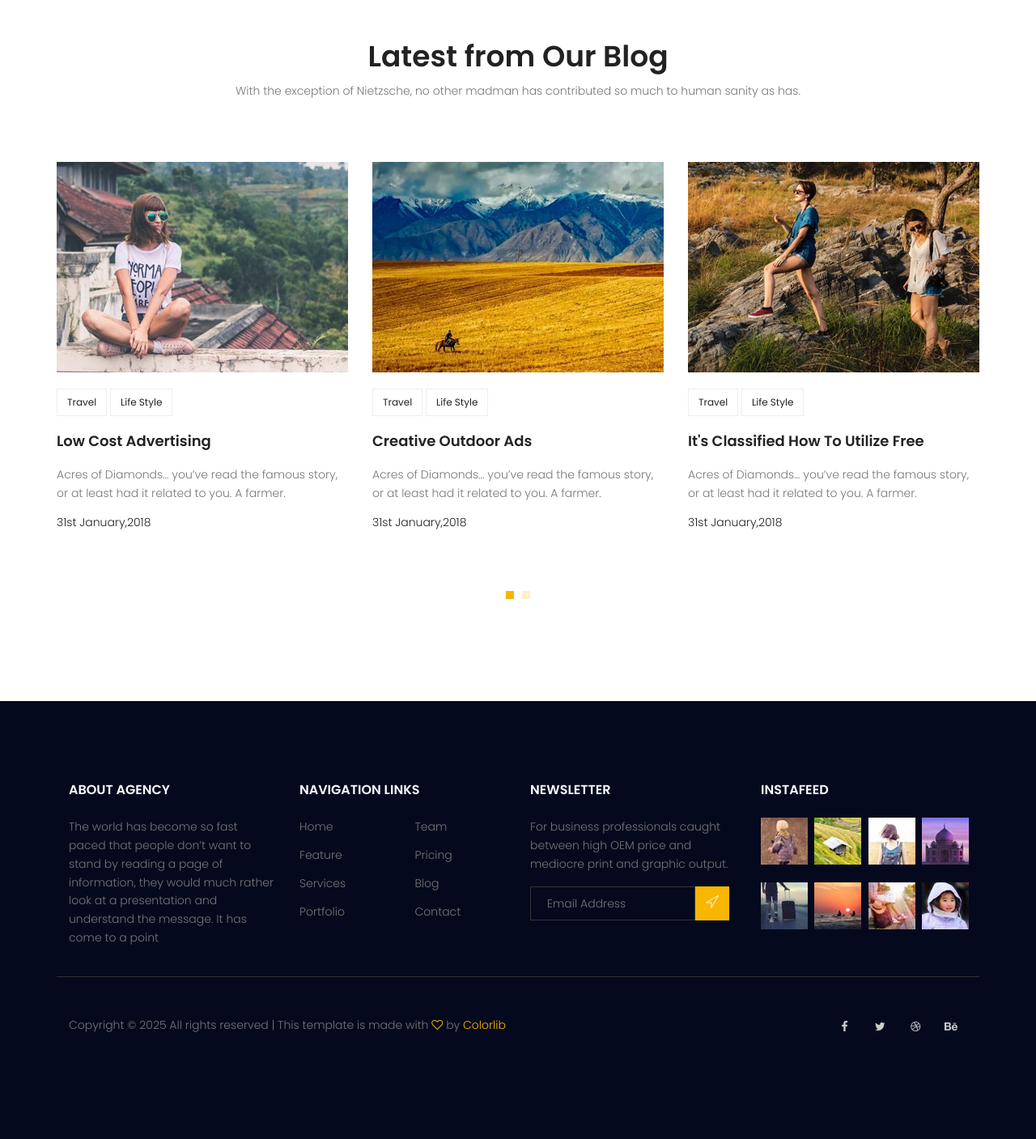
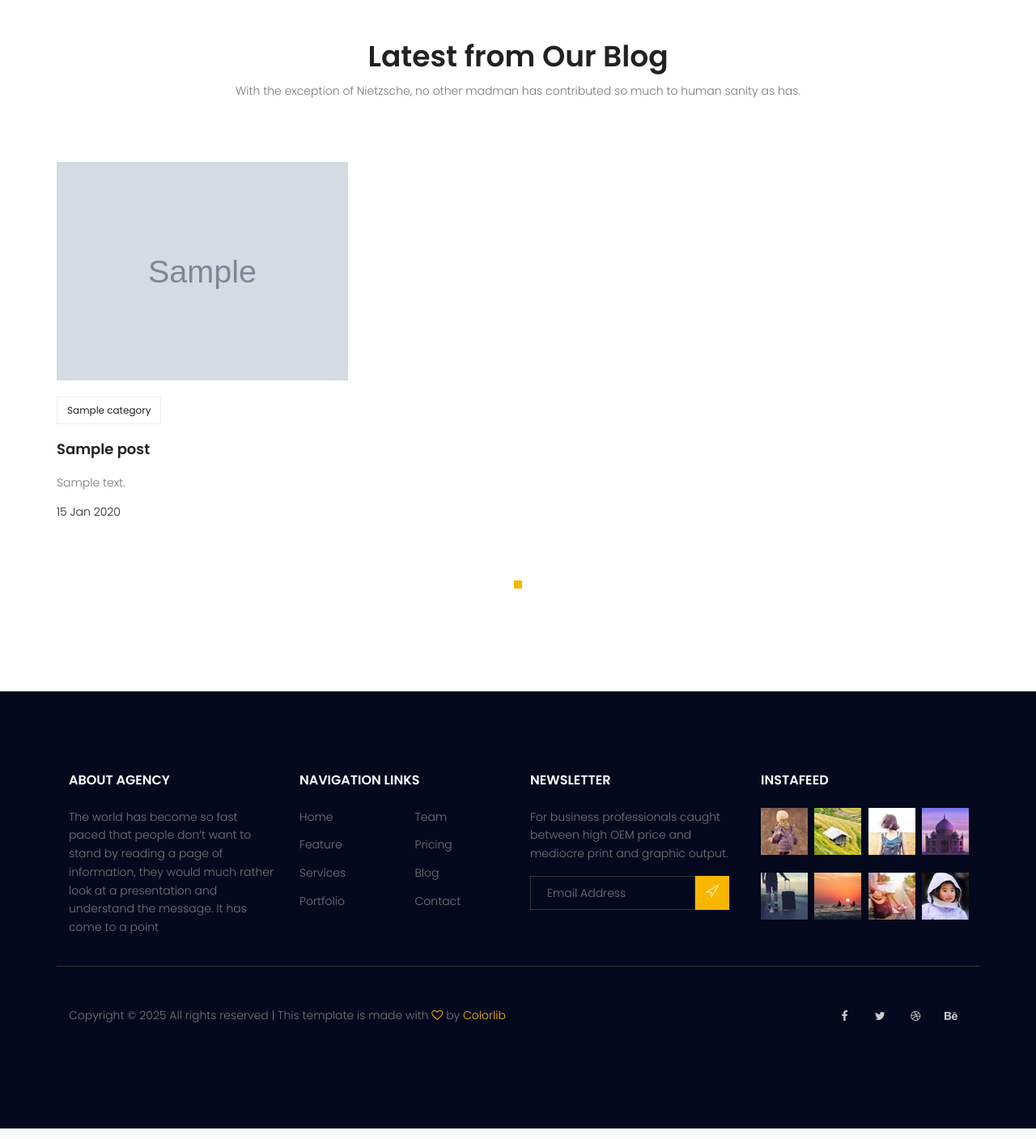
Before and after one commit to saeed90webdev/travel, a Django app: page / in a window 1280 px wide. Shown: the part 2589-3996 px from the top of the page at 81% size. Run offline with Django 5.2, Linux system fonts and the light colour scheme; tables that the repository leaves empty hold one stand-in row (Sample ...); some libraries are stand-ins or nearby versions.

Commit message:
add latest post template tag

```diff
--- a/blog/templatetags/blog-tags.py
+++ b/blog/templatetags/blog-tags.py
@@ -7,8 +7,8 @@ from django.utils import timezone
 
 
 @register.inclusion_tag("blog/latest-posts.html")
-def latest_post(arg=3):
-    posts = Post.objects.filter(date_time_published__lte=timezone.now(), status=True).order_by('date_time_published')[:arg]
+def latest_post(arg=4):
+    posts = Post.objects.filter(date_time_published__lte=timezone.now(), status=True).order_by('-date_time_published')[:arg]
     return {'posts' : posts}
 
 
--- /dev/null
+++ b/core/templates/core/core_latest_posts.html
@@ -0,0 +1,37 @@
+{% load static %}
+
+<section class="recent-blog-area section-gap">
+  <div class="container">
+    <div class="row d-flex justify-content-center">
+      <div class="menu-content pb-60 col-lg-9">
+        <div class="title text-center">
+          <h1 class="mb-10">Latest from Our Blog</h1>
+          <p>With the exception of Nietzsche, no other madman has contributed so much to human sanity as has.</p>
+        </div>
+      </div>
+    </div>
+    <div class="row">
+      <div class="active-recent-blog-carusel">
+        {% for post in posts %}
+            <div class="single-recent-blog-post item">
+            <div class="thumb">
+                <img class="img-fluid" src="{{post.image.url}}" alt="" />
+            </div>
+            <div class="details">
+                <div class="tags">
+                <ul>
+                  {% for cat in post.category.all %}
+                    <li><a href="{% url 'blog:blog_category' cat_name=cat.name %}">{{cat.name}}</a></li>
+                  {% endfor %}
+                </ul>
+                </div>
+                <a href="{% url "blog:blog_detail" pid=post.id %}"><h4 class="title">{{post.title|truncatewords:5}}</h4></a>
+                <p>{{post.excerpt|truncatewords:12}}</p>
+                <h6 class="date">{{post.date_time_published|date:"d M Y"}}</h6>
+            </div>
+            </div>
+        {% endfor %}
+      </div>
+    </div>
+  </div>
+</section>
--- a/core/templates/core/index.html
+++ b/core/templates/core/index.html
@@ -156,141 +156,6 @@
 <!-- End home-about Area -->
 
 <!-- Start blog Area -->
-<section class="recent-blog-area section-gap">
-  <div class="container">
-    <div class="row d-flex justify-content-center">
-      <div class="menu-content pb-60 col-lg-9">
-        <div class="title text-center">
-          <h1 class="mb-10">Latest from Our Blog</h1>
-          <p>With the exception of Nietzsche, no other madman has contributed so much to human sanity as has.</p>
-        </div>
-      </div>
-    </div>
-    <div class="row">
-      <div class="active-recent-blog-carusel">
-        <div class="single-recent-blog-post item">
-          <div class="thumb">
-            <img class="img-fluid" src="{% static 'img/b1.jpg' %}" alt="" />
-          </div>
-          <div class="details">
-            <div class="tags">
-              <ul>
-                <li>
-                  <a href="#">Travel</a>
-                </li>
-                <li>
-                  <a href="#">Life Style</a>
-                </li>
-              </ul>
-            </div>
-            <a href="#"><h4 class="title">Low Cost Advertising</h4></a>
-            <p>Acres of Diamonds… you’ve read the famous story, or at least had it related to you. A farmer.</p>
-            <h6 class="date">31st January,2018</h6>
-          </div>
-        </div>
-        <div class="single-recent-blog-post item">
-          <div class="thumb">
-            <img class="img-fluid" src="{% static 'img/b2.jpg' %}" alt="" />
-          </div>
-          <div class="details">
-            <div class="tags">
-              <ul>
-                <li>
-                  <a href="#">Travel</a>
-                </li>
-                <li>
-                  <a href="#">Life Style</a>
-                </li>
-              </ul>
-            </div>
-            <a href="#"><h4 class="title">Creative Outdoor Ads</h4></a>
-            <p>Acres of Diamonds… you’ve read the famous story, or at least had it related to you. A farmer.</p>
-            <h6 class="date">31st January,2018</h6>
-          </div>
-        </div>
-        <div class="single-recent-blog-post item">
-          <div class="thumb">
-            <img class="img-fluid" src="{% static 'img/b3.jpg' %}" alt="" />
-          </div>
-          <div class="details">
-            <div class="tags">
-              <ul>
-                <li>
-                  <a href="#">Travel</a>
-                </li>
-                <li>
-                  <a href="#">Life Style</a>
-                </li>
-              </ul>
-            </div>
-            <a href="#"><h4 class="title">It's Classified How To Utilize Free</h4></a>
-            <p>Acres of Diamonds… you’ve read the famous story, or at least had it related to you. A farmer.</p>
-            <h6 class="date">31st January,2018</h6>
-          </div>
-        </div>
-        <div class="single-recent-blog-post item">
-          <div class="thumb">
-            <img class="img-fluid" src="{% static 'img/b1.jpg' %}" alt="" />
-          </div>
-          <div class="details">
-            <div class="tags">
-              <ul>
-                <li>
-                  <a href="#">Travel</a>
-                </li>
-                <li>
-                  <a href="#">Life Style</a>
-                </li>
-              </ul>
-            </div>
-            <a href="#"><h4 class="title">Low Cost Advertising</h4></a>
-            <p>Acres of Diamonds… you’ve read the famous story, or at least had it related to you. A farmer.</p>
-            <h6 class="date">31st January,2018</h6>
-          </div>
-        </div>
-        <div class="single-recent-blog-post item">
-          <div class="thumb">
-            <img class="img-fluid" src="{% static 'img/b2.jpg' %}" alt="" />
-          </div>
-          <div class="details">
-            <div class="tags">
-              <ul>
-                <li>
-                  <a href="#">Travel</a>
-                </li>
-                <li>
-                  <a href="#">Life Style</a>
-                </li>
-              </ul>
-            </div>
-            <a href="#"><h4 class="title">Creative Outdoor Ads</h4></a>
-            <p>Acres of Diamonds… you’ve read the famous story, or at least had it related to you. A farmer.</p>
-            <h6 class="date">31st January,2018</h6>
-          </div>
-        </div>
-        <div class="single-recent-blog-post item">
-          <div class="thumb">
-            <img class="img-fluid" src="{% static 'img/b3.jpg' %}" alt="" />
-          </div>
-          <div class="details">
-            <div class="tags">
-              <ul>
-                <li>
-                  <a href="#">Travel</a>
-                </li>
-                <li>
-                  <a href="#">Life Style</a>
-                </li>
-              </ul>
-            </div>
-            <a href="#"><h4 class="title">It's Classified How To Utilize Free</h4></a>
-            <p>Acres of Diamonds… you’ve read the famous story, or at least had it related to you. A farmer.</p>
-            <h6 class="date">31st January,2018</h6>
-          </div>
-        </div>
-      </div>
-    </div>
-  </div>
-</section>
+{% core_latest_post %}
 <!-- End recent-blog Area -->
 {% endblock content %}
--- /dev/null
+++ b/core/templatetags/core-tags.py
@@ -0,0 +1,12 @@
+from django import template
+
+register = template.Library()
+
+from blog.models import *
+from django.utils import timezone
+
+
+@register.inclusion_tag("core/core_latest_posts.html")
+def core_latest_post(arg=6):
+    posts = Post.objects.filter(date_time_published__lte=timezone.now(), status=True).order_by('-date_time_published')[:arg]
+    return {'posts' : posts}
```
Also changed, not shown: other parts of core/templates/core/index.html (+1 -1 lines), blog/templates/blog/blog-home.html (+15 -8 lines), blog/views.py (+11 -0 lines), blog/Kinkakuji_Temple.jpg (added), blog/Raja_Ampat.jpg (added), blog/Tikal_Mayan_Ruins.jpg (added), blog/morocco.jpg (added), blog/navagio.jpg (added), blog/navagio_beach.jpg (added), blog/pyramids_of_giza.jpg (added), blog/templatetags/__init__.py (added), core/templatetags/__init__.py (added).
